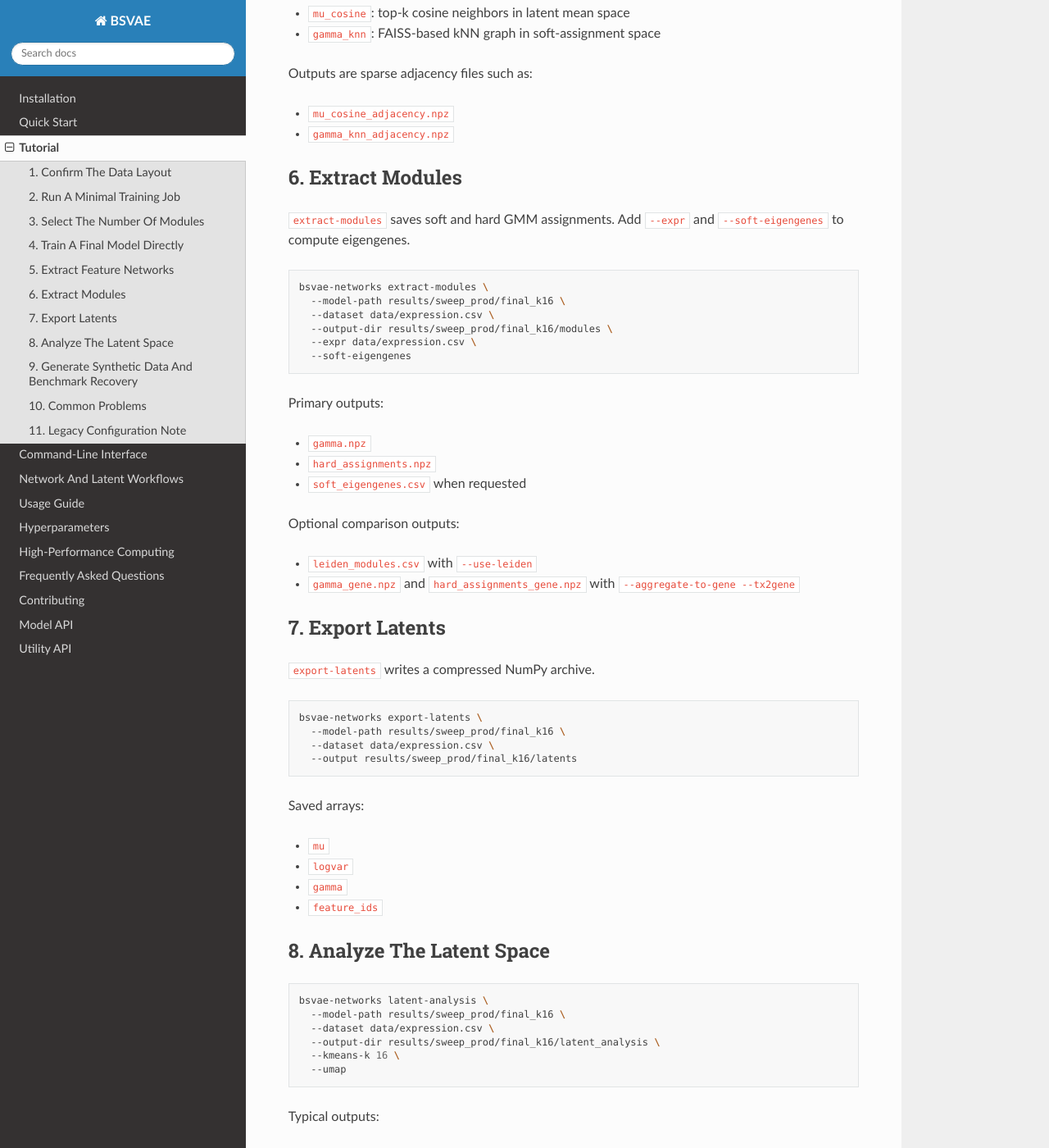
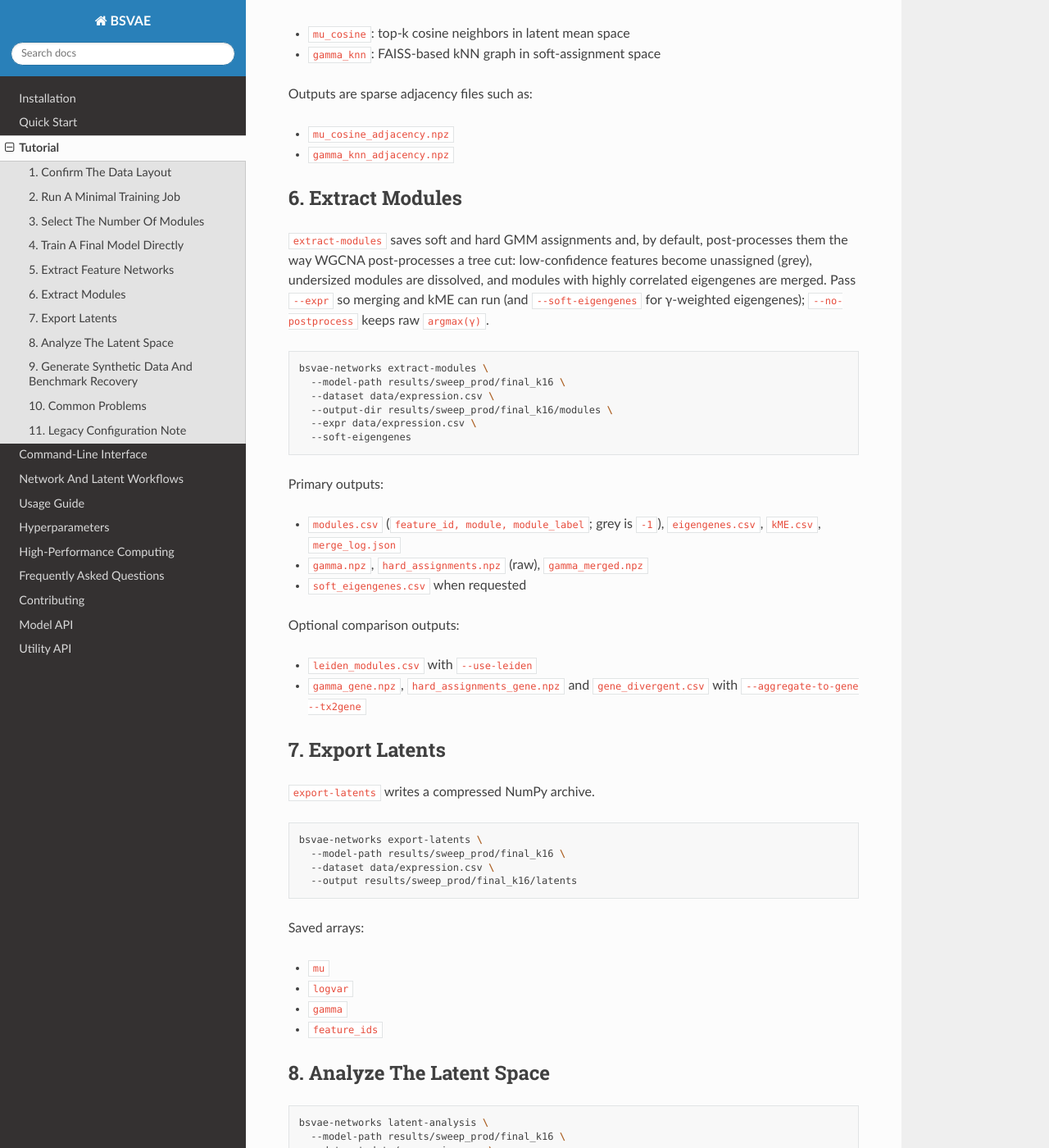
Before and after one commit to heart-gen/BSVAE, a Sphinx documentation site: the page built from docs/tutorial.md, in a window 1280 px wide and 1400 px high, scrolled down 2367 px. Shown: the whole window at 82% size. Built offline with Sphinx 7.4.7 and the Read the Docs theme 3.1.0, drawn with Linux system fonts in a browser that asks for light colours; some of the changed text lies outside the part shown.

Commit message:
Tune benchmark BSVAE defaults and refresh tutorial guidance
On the reference scenarios the latent-correlation loss (0.5) inherited
from the old benchmark lowered ARI once the KL is scaled per element,
and beta=2 was the most consistent setting, so the benchmark runner now
uses beta=2.0 with latent_corr_strength=0.0. Tutorial and hyperparameter
docs describe the new post-processing outputs and starting points.

````diff
--- a/docs/tutorial.md
+++ b/docs/tutorial.md
@@ -75,12 +75,13 @@ bsvae-train study1 \
 
 Useful flags to review for production runs:
 
-- `--normalize-input`
+- `--normalize-input` (recommended for log-CPM style data)
+- `--beta` (1–2 works well now that the KL is scaled per observed value)
 - `--warmup-epochs`
 - `--transition-epochs`
-- `--free-bits`
+- `--bal-type` / `--bal-strength`
 - `--sep-strength`
-- `--bal-strength`
+- `--collapse-min-usage`
 - `--checkpoint-every`
 
 ## 5. Extract Feature Networks
@@ -108,7 +109,7 @@ Outputs are sparse adjacency files such as:
 
 ## 6. Extract Modules
 
-`extract-modules` saves soft and hard GMM assignments. Add `--expr` and `--soft-eigengenes` to compute eigengenes.
+`extract-modules` saves soft and hard GMM assignments and, by default, post-processes them the way WGCNA post-processes a tree cut: low-confidence features become unassigned (grey), undersized modules are dissolved, and modules with highly correlated eigengenes are merged. Pass `--expr` so merging and kME can run (and `--soft-eigengenes` for γ-weighted eigengenes); `--no-postprocess` keeps raw `argmax(γ)`.
 
 ```bash
 bsvae-networks extract-modules \
@@ -121,14 +122,14 @@ bsvae-networks extract-modules \
 
 Primary outputs:
 
-- `gamma.npz`
-- `hard_assignments.npz`
+- `modules.csv` (`feature_id, module, module_label`; grey is `-1`), `eigengenes.csv`, `kME.csv`, `merge_log.json`
+- `gamma.npz`, `hard_assignments.npz` (raw), `gamma_merged.npz`
 - `soft_eigengenes.csv` when requested
 
 Optional comparison outputs:
 
 - `leiden_modules.csv` with `--use-leiden`
-- `gamma_gene.npz` and `hard_assignments_gene.npz` with `--aggregate-to-gene --tx2gene`
+- `gamma_gene.npz`, `hard_assignments_gene.npz` and `gene_divergent.csv` with `--aggregate-to-gene --tx2gene`
 
 ## 7. Export Latents
 
````
Also changed, not shown: other parts of docs/tutorial.md (+1 -1 lines), docs/hyperparameters.md (+4 -2 lines), 1 other file.
